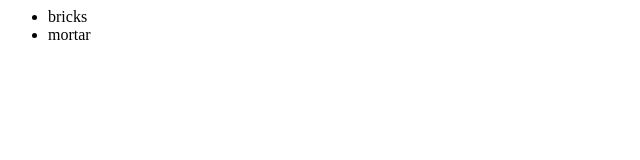
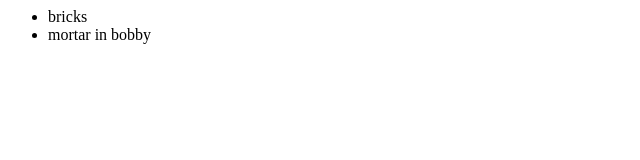
Before and after one commit to NagendraKumarGaian/newGitTest, a plain HTML site: page index.html in a window 1280 px wide. Shown: the full height of the page, 0-640 px from the left. Drawn offline with Linux system fonts and the light colour scheme.

Commit message:
changed moratar 2nd

```diff
--- a/index.html
+++ b/index.html
@@ -2,7 +2,7 @@
 <body>
 <ul>
 <li>bricks</li>
-<li>mortar</li>
+<li>mortar in bobby </li>
 </ul>
 </body>
 </html>
```
